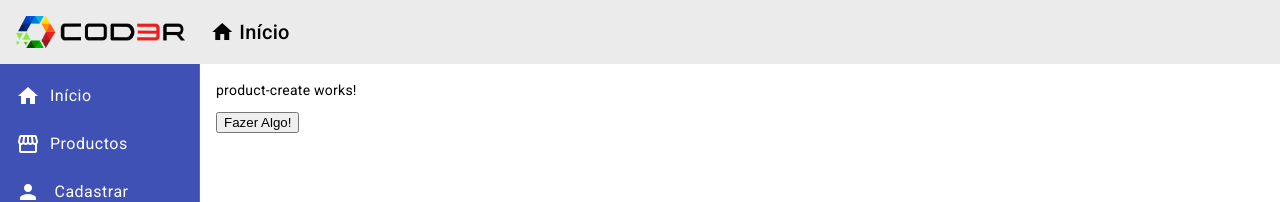
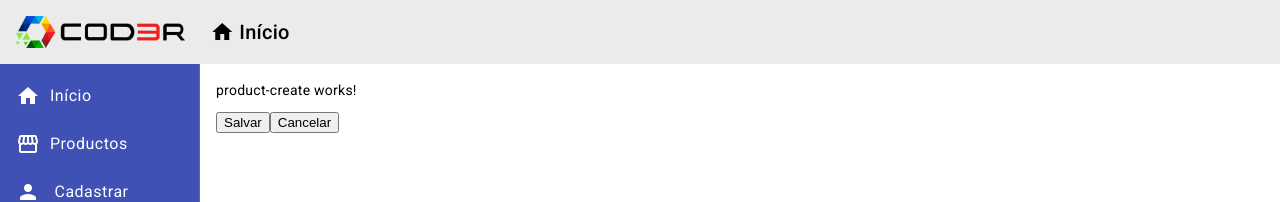
Before and after one commit to GabrielBarbosaDaConceicao/crud-angular-material, an Angular app in the folder Crud/frontend/: page /products/create in a window 1280 px wide. Shown: the top 202 px of the page. Built offline with nearby package versions, Linux system fonts and the light colour scheme.

Commit message:
add product-service/component create-product

```diff
--- a/Crud/frontend/src/app/components/product/product-create/product-create.component.html
+++ b/Crud/frontend/src/app/components/product/product-create/product-create.component.html
@@ -1,5 +1,9 @@
 <p>product-create works!</p>
 
-<button (click)="fazerAlgo()">Fazer Algo!</button>
+<button mat-reised-button (click)="createProduct()" color="primary">
+    Salvar
+</button>
 
-<P></P>
+<button mat-reised-button (click)="cancel()">
+    Cancelar
+</button>
--- a/Crud/frontend/src/app/components/product/product-create/product-create.component.ts
+++ b/Crud/frontend/src/app/components/product/product-create/product-create.component.ts
@@ -1,16 +1,25 @@
-import { Component } from '@angular/core';
+import { Component, OnInit } from '@angular/core';
+import { ProductService } from '../product.service';
+import { Router } from '@angular/router';
 
 @Component({
   selector: 'app-product-create',
   templateUrl: './product-create.component.html',
   styleUrls: ['./product-create.component.css']
 })
-export class ProductCreateComponent {
+export class ProductCreateComponent implements OnInit {
 
-  fazerAlgo(): void {
-    let p = document.querySelector('p');
-    let texto = document.createTextNode("Alguma coisa");
+  constructor(private productService: ProductService, private router: Router) { }
 
-    p?.appendChild(texto);
+  ngOnInit(): void {
+
+  }
+
+  createProduct(): void {
+    this.productService.showOnMessage('Producto criado')
+  }
+
+  cancel(): void {
+    this.router.navigate(["/products"])
   }
 }
--- /dev/null
+++ b/Crud/frontend/src/app/components/product/product.model.ts
@@ -0,0 +1,5 @@
+export interface Product {
+    id?: number
+    nome: string
+    price: number
+}
--- /dev/null
+++ b/Crud/frontend/src/app/components/product/product.service.ts
@@ -0,0 +1,18 @@
+import { Injectable } from '@angular/core';
+import { MatSnackBar } from '@angular/material/snack-bar';
+
+@Injectable({
+  providedIn: 'root'
+})
+export class ProductService {
+
+  constructor(private snackBar: MatSnackBar) { }
+
+  showOnMessage(msg: string): void {
+    this.snackBar.open(msg, 'X', {
+      duration: 3000,
+      horizontalPosition: "right",
+      verticalPosition: "top"
+    })
+  }
+}
--- a/Crud/frontend/src/app/views/product-crud/product-crud.component.html
+++ b/Crud/frontend/src/app/views/product-crud/product-crud.component.html
@@ -1 +1,3 @@
-<p>product-crud works!</p>
+<button mat-reised-button (click)="navegateToProductCreate()">
+    Novo Produto
+</button>
--- a/Crud/frontend/src/app/views/product-crud/product-crud.component.ts
+++ b/Crud/frontend/src/app/views/product-crud/product-crud.component.ts
@@ -1,10 +1,20 @@
-import { Component } from '@angular/core';
+import { Component, OnInit } from '@angular/core';
+import { Router} from '@angular/router';
 
 @Component({
   selector: 'app-product-crud',
   templateUrl: './product-crud.component.html',
   styleUrls: ['./product-crud.component.css']
 })
-export class ProductCrudComponent {
+export class ProductCrudComponent implements OnInit {
 
+  constructor(private router: Router) {}
+
+  ngOnInit(): void {
+
+  }
+
+  navegateToProductCreate(): void {
+    this.router.navigate(['products/create'])
+  }
 }
```
Also changed, not shown: Crud/frontend/src/app/app.module.ts (+6 -1 lines).
